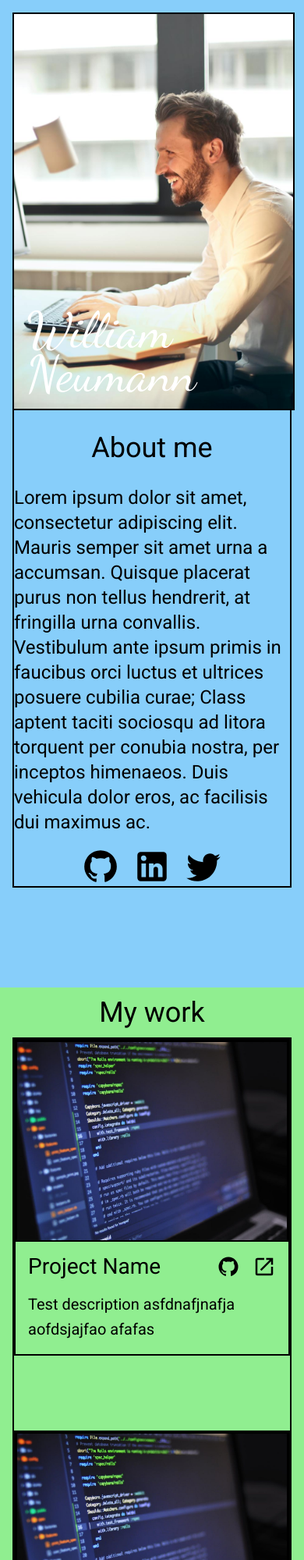
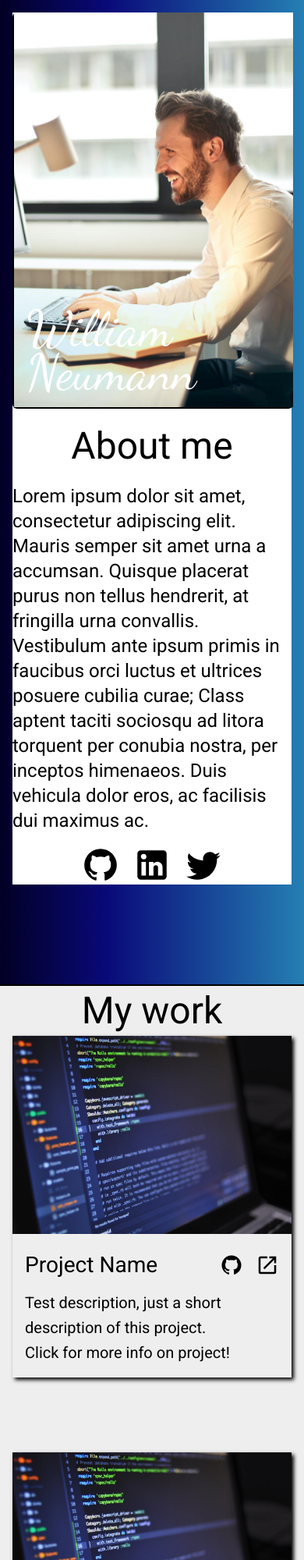
Before and after one commit to GGihan/homepage, a website built with webpack: page src/index.html in a window 390 px wide. Shown: the top 2000 px of the page at 78% size. Built offline with nearby package versions, Linux system fonts and the light colour scheme.

Commit message:
Add styling to header, main and footer

```diff
--- a/src/index.html
+++ b/src/index.html
@@ -41,7 +41,7 @@
 
         <section class="main container">
             <div class="project-card container">
-                <div class="project-card project-image container">
+                <div class="project-image container">
                     <img src="./images/project-example-filler-1280w.jpg" alt="screenshot of example project" width="400px">
                 </div>
 
@@ -53,10 +53,13 @@
                     </div>
                 </div>
 
-                <p class="project-card description">Test description asfdnafjnafja aofdsjajfao afafas</p>
+                <p class="project-card description">
+                    Test description, just a short description of this project.
+                    Click for more info on project!
+                </p>
             </div>
             <div class="project-card container">
-                <div class="project-card project-image container">
+                <div class="project-image container">
                     <img src="./images/project-example-filler-1280w.jpg" alt="screenshot of example project" width="400px">
                 </div>
 
@@ -68,10 +71,13 @@
                     </div>
                 </div>
 
-                <p class="project-card description">Test description asfdnafjnafja aofdsjajfao afafas</p>
+                <p class="project-card description">
+                    Test description, just a short description of this project.
+                    Click for more info on project!
+                </p>
             </div>
             <div class="project-card container">
-                <div class="project-card project-image container">
+                <div class="project-image container">
                     <img src="./images/project-example-filler-1280w.jpg" alt="screenshot of example project" width="400px">
                 </div>
 
@@ -83,10 +89,13 @@
                     </div>
                 </div>
 
-                <p class="project-card description">Test description asfdnafjnafja aofdsjajfao afafas</p>
+                <p class="project-card description">
+                    Test description, just a short description of this project.
+                    Click for more info on project!
+                </p>
             </div>
             <div class="project-card container">
-                <div class="project-card project-image container">
+                <div class="project-image container">
                     <img src="./images/project-example-filler-1280w.jpg" alt="screenshot of example project" width="400px">
                 </div>
 
@@ -98,10 +107,13 @@
                     </div>
                 </div>
 
-                <p class="project-card description">Test description asfdnafjnafja aofdsjajfao afafas</p>
+                <p class="project-card description">
+                    Test description, just a short description of this project.
+                    Click for more info on project!
+                </p>
             </div>
             <div class="project-card container">
-                <div class="project-card project-image container">
+                <div class="project-image container">
                     <img src="./images/project-example-filler-1280w.jpg" alt="screenshot of example project" width="400px">
                 </div>
 
@@ -113,10 +125,13 @@
                     </div>
                 </div>
 
-                <p class="project-card description">Test description asfdnafjnafja aofdsjajfao afafas</p>
+                <p class="project-card description">
+                    Test description, just a short description of this project.
+                    Click for more info on project!
+                </p>
             </div>
             <div class="project-card container">
-                <div class="project-card project-image container">
+                <div class="project-image container">
                     <img src="./images/project-example-filler-1280w.jpg" alt="screenshot of example project" width="400px">
                 </div>
 
@@ -128,7 +143,10 @@
                     </div>
                 </div>
 
-                <p class="project-card description">Test description asfdnafjnafja aofdsjajfao afafas</p>
+                <p class="project-card description">
+                    Test description, just a short description of this project.
+                    Click for more info on project!
+                </p>
             </div>
         </section>
     </main>
--- a/src/styles.css
+++ b/src/styles.css
@@ -42,17 +42,26 @@ footer {
     padding: 64px;
 }
 
+.title {
+    font-size: 3rem;
+}
+
 header {
-    background-color: lightskyblue;
-
     display: flex;
     align-items: center;
+
+    background: #020024;
+    background: linear-gradient(90deg,rgba(2, 0, 36, 1) 0%, rgba(9, 9, 121, 1) 35%, rgba(37, 127, 179, 1) 100%);
+    border-bottom: 2px solid black;
 }
 
 .header-image.container {
     flex: 1;
     max-height: 60vh;
     position: relative;
+    border-left: 2px solid black;
+    border-bottom: 2px solid black;
+    border-radius: 6px;
 }
 
 .header-image img {
@@ -80,6 +89,8 @@ header {
     min-height: 40vh;
 
     padding: 32px;
+    background-color: rgb(255, 255, 255);
+    box-shadow: 3px 3px 5px black;
 }
 
 .header-card.title {
@@ -107,7 +118,8 @@ header {
 }
 
 main {
-    background-color: lightgreen;
+    background-color: rgb(239, 238, 238);
+    border-bottom: 2px solid black;
 }
 
 .main.title {
@@ -124,13 +136,15 @@ main {
 .project-card.container {
     display: flex;
     flex-direction: column;
+
+    box-shadow: 3px 3px 5px black;
 }
 
-.project-card.project-image.container {
+.project-image.container {
     flex: 1;
 }
 
-.project-card.project-image img {
+.project-image img {
     max-width: 100%;
     min-height: 30vh;
     object-fit: cover;
@@ -159,9 +173,10 @@ main {
 }
 
 footer {
-    background-color: lightcoral;
+    display: flex;
 
-    display: flex;
+    background-color: rgb(37, 127, 179);
+    color: white;
 }
 
 .contact-card.container {
@@ -216,6 +231,10 @@ footer {
     max-width: 100%;
     object-fit: cover;
     object-position: top 30% right 25%;
+
+    border-right: 2px solid black;
+    border-bottom: 2px solid black;
+    border-radius: 6px;
 }
 
 @media (max-width: 900px) {
@@ -288,6 +307,7 @@ footer {
     .header-card.container {
         margin: 0;
         padding: 0;
+        box-shadow: unset;
     }
 
     .header-card.title {
@@ -329,6 +349,12 @@ footer {
     .contact-card.socials {
         justify-content: center;
         margin: 16px 0 64px 0;
+        gap: 32px;
+    }
+
+    .contact-image img {
+        border: unset;
+        border-radius: unset;
     }
 }
 
@@ -343,5 +369,5 @@ footer {
 }
 
 .container {
-    border: 2px solid black;
+    /* border: 2px solid black; */
 }
```
